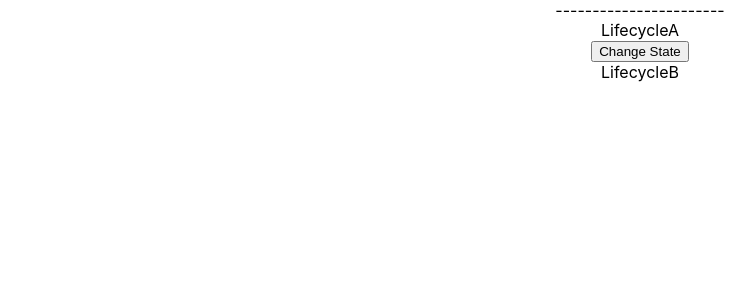
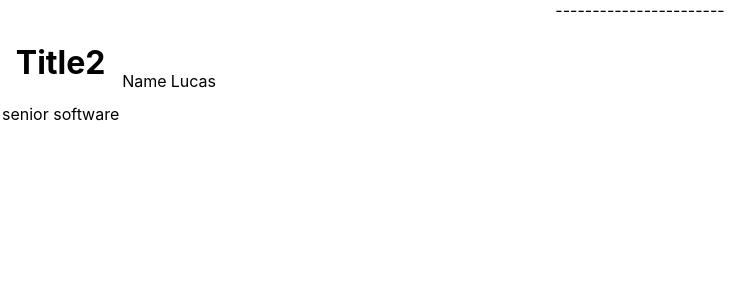
Before and after one commit to LucasYangTr/React_Training, a React (Create React App) app: page / in a window 1280 px wide. Shown: the top 300 px of the page, without its empty margins (0-749 px from the left). Built offline with nearby package versions, Linux system fonts and the light colour scheme.

Commit message:
Fragments

```diff
--- a/src/App.js
+++ b/src/App.js
@@ -2,6 +2,8 @@ import React, { Component } from 'react';
 import './App.css';
 import Form from './components/Form'
 import LifecycleA from './components/LifecycleA'
+import FragmentDemo from './components/FragmentDemo'
+import Table from './components/Table';
 
 class App extends Component{
   render(){
@@ -9,7 +11,9 @@ class App extends Component{
       <div className="App">
         {/* <Form /> */}
         -----------------------
-        <LifecycleA />
+        <Table />
+        {/* <FragmentDemo /> */}
+        {/* <LifecycleA /> */}
       </div>
     );
   }
--- /dev/null
+++ b/src/components/Columns.js
@@ -0,0 +1,26 @@
+import React from 'react'
+
+function Columns(){
+
+    const items = [{
+        id: 1,
+        title: "senior software"
+    }];
+
+    return (
+       <React.Fragment>
+           {
+               items.map( items => (
+                   <React.Fragment key={items.id}>
+                        <h1>Title2</h1>
+                        <p>{items.title}</p>
+                   </React.Fragment>
+               ))
+           }
+           <td>Name</td>
+           <td>Lucas</td>
+       </React.Fragment>
+    );
+};
+
+export default Columns;
--- /dev/null
+++ b/src/components/FragmentDemo.js
@@ -0,0 +1,13 @@
+import React from 'react'
+
+function FragmentDemo(){
+
+    return (
+        <React.Fragment>
+            <h2>Fragment Demo </h2>
+            <p>This is a Fragment demo description </p>
+        </React.Fragment>
+    );
+};
+
+export default FragmentDemo;
--- /dev/null
+++ b/src/components/Table.js
@@ -0,0 +1,17 @@
+import React from 'react'
+import Columns from './Columns'
+
+function Table(){
+
+    return (
+        <table>
+            <tbody>
+                <tr>
+                    <Columns />
+                </tr>
+            </tbody>
+        </table>
+    );
+};
+
+export default Table;
```
